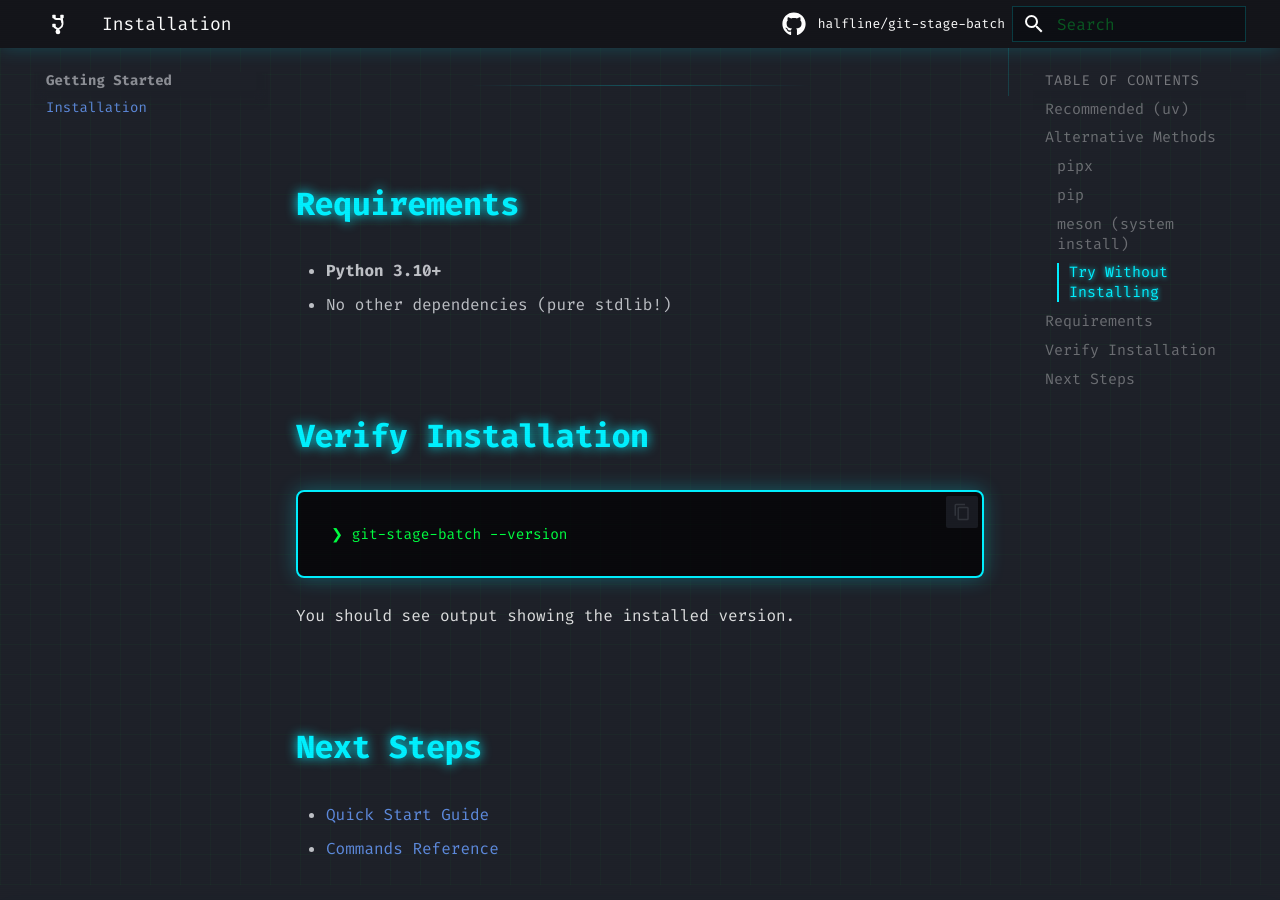
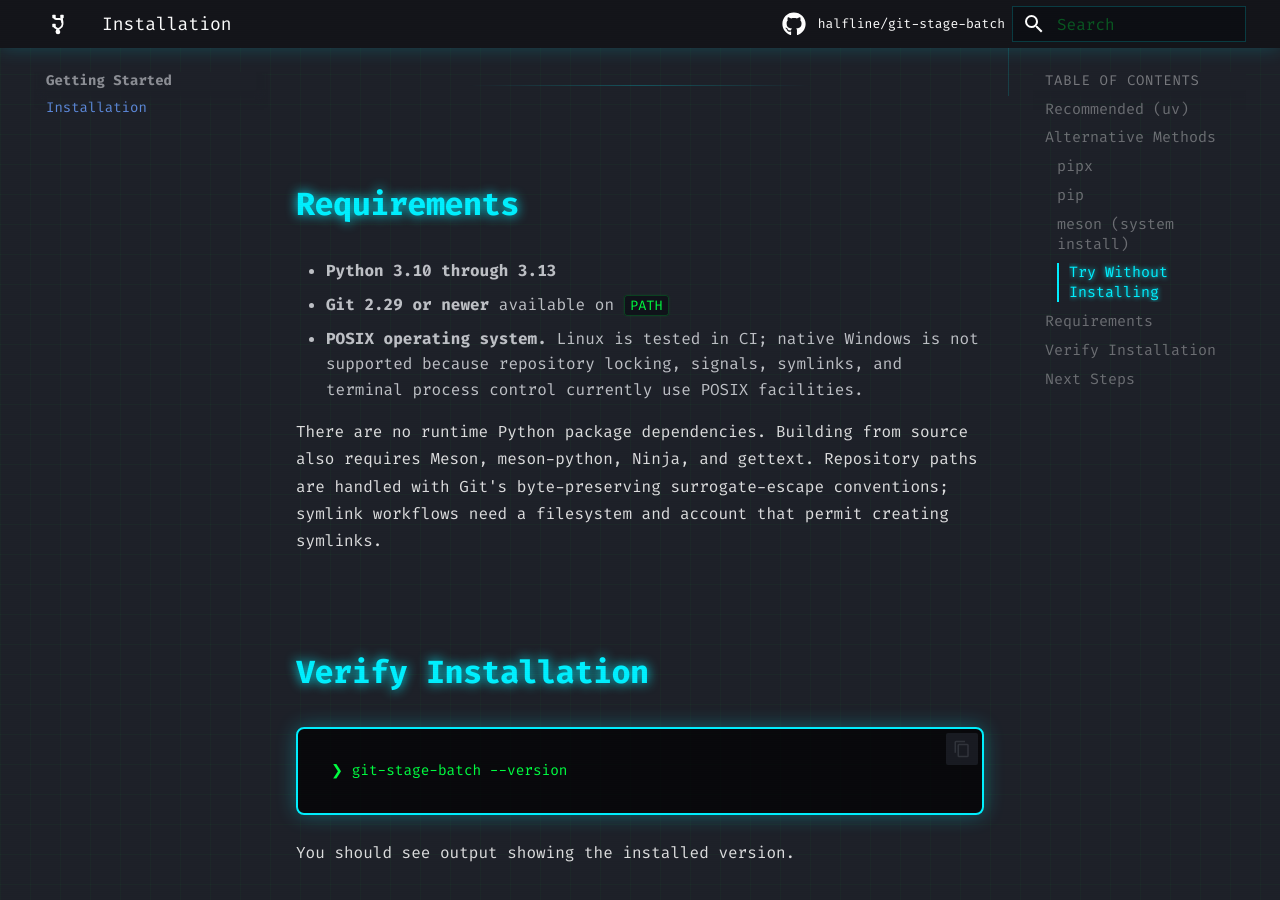
Before and after one commit to halfline/git-stage-batch, an MkDocs documentation site: the page built from docs/installation.md, in a window 1280 px wide and 900 px high, scrolled down 2093 px. Built offline with MkDocs 1.6.1 and Material for MkDocs 9.7.7, drawn with Linux system fonts in a browser that asks for light colours; comment, search, counter and statistics services are not loaded.

Commit message:
docs: Define the tested installation platforms
The package metadata, CI matrix, runtime diagnostic, and README now agree
on Python 3.10 through 3.13 running on POSIX systems.

The detailed installation guide still presents the Python minimum without
identifying the tested upper range or explaining why native Windows is
unsupported.

This commit completes the platform-contract series by documenting the
tested Python versions, POSIX dependencies, and the WSL route for Windows
hosts.

The supported environment is now consistent from package discovery through
installation and runtime diagnostics.

```diff
--- a/docs/installation.md
+++ b/docs/installation.md
@@ -70,8 +70,16 @@ This runs the tool without permanently installing it.
 
 ## Requirements
 
-- **Python 3.10+**
-- No other dependencies (pure stdlib!)
+- **Python 3.10 through 3.13**
+- **Git 2.29 or newer** available on `PATH`
+- **POSIX operating system.** Linux is tested in CI; native Windows is not
+  supported because repository locking, signals, symlinks, and terminal process
+  control currently use POSIX facilities.
+
+There are no runtime Python package dependencies. Building from source also
+requires Meson, meson-python, Ninja, and gettext. Repository paths are handled
+with Git's byte-preserving surrogate-escape conventions; symlink workflows need
+a filesystem and account that permit creating symlinks.
 
 ## Verify Installation
 
```
